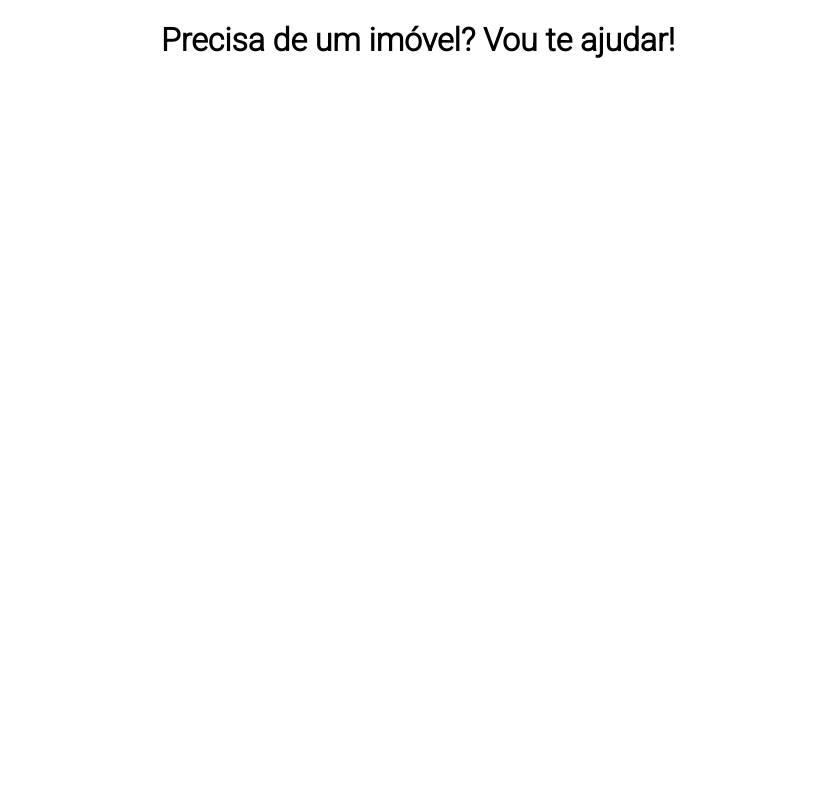
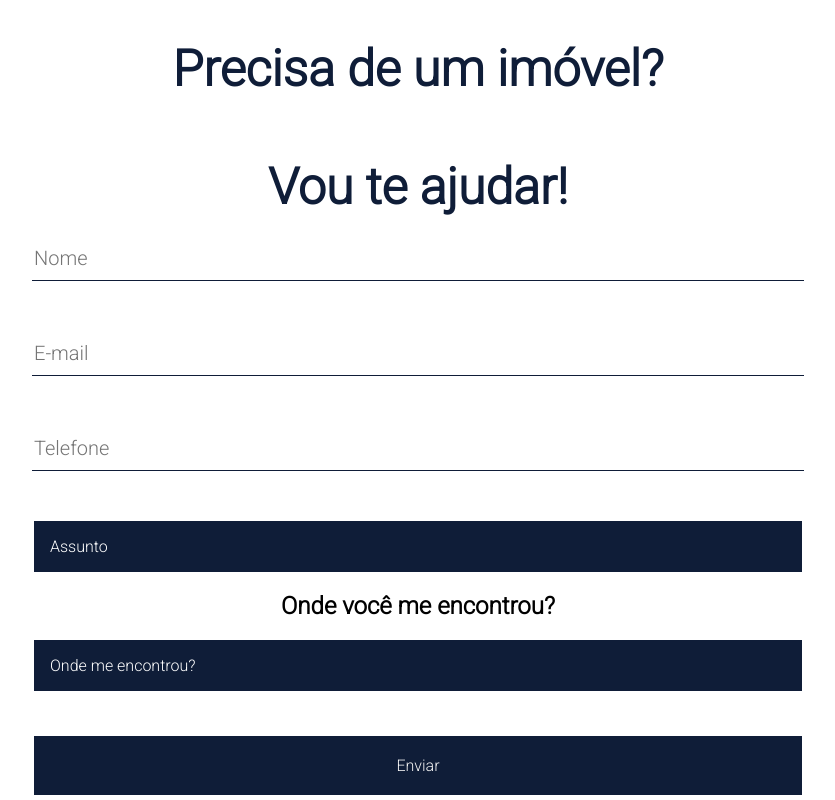
Before and after one commit to baptixta/pablito-site, a website: page src/copy/contato.html in a window 1280 px wide. Shown: the whole page, without its empty margins (222-1057 px from the left). Drawn offline with nearby package versions, Linux system fonts and the light colour scheme; files that its build step writes are made by us from their sources.

Commit message:
pablito // page contato criada

```diff
--- a/gulpfile.js
+++ b/gulpfile.js
@@ -67,7 +67,6 @@ var del = require('del');
 var flatmap = require('gulp-flatmap');
 var lazypipe = require('lazypipe');
 var rename = require('gulp-rename');
-var mailgo = require('mailgo');
 var header = require('gulp-header');
 var package = require('./package.json');
 
--- a/src/copy/contato.html
+++ b/src/copy/contato.html
@@ -9,9 +9,35 @@
 </head>
 <body>
 	<div class="contato flex-column">
-		<h1>Precisa de um imóvel?
-			Vou te ajudar!</h1>
-	</div>
+		<h1 class="contact__title">Precisa de um imóvel?</h1>
+			<h2 class="contact__title">Vou te ajudar!</h2>
+
+			<div class="flex-column contact__info">
+				<input class="contact__input" type="text" placeholder="Nome">
+				<input class="contact__input" type="email" placeholder="E-mail">
+				<input class="contact__input" type="tel" placeholder="Telefone">
+
+				<div class="dropdown">
+					<button class="dropbtn">Assunto</button>
+					<div class="dropdown-content">
+					  <a href="#">Empreendimento</a>
+					  <a href="#">Dúvida</a>
+					  <a href="#">Outro</a>
+					</div>
+				  </div>
+
+				<h2>Onde você me encontrou?</h2>
+				<div class="dropdown">
+					<button class="dropbtn">Onde me encontrou?</button>
+					<div class="dropdown-content">
+					  <a href="#">Google</a>
+					  <a href="#">Instagram</a>
+					  <a href="#">Facebook</a>
+					  <a href="#">Indicação</a>
+					</div>
+				</div>
+
+				<a href="#" class="flex-normal contact__btn">Enviar</a>
 
 	<!-- Scripts -->
 	<script src="https://kit.fontawesome.com/11a0e0cedc.js" crossorigin="anonymous"></script>
--- a/src/sass/components/_contact.scss
+++ b/src/sass/components/_contact.scss
@@ -0,0 +1,88 @@
+.contact__title {
+    color: $blue;
+    font-size: 50px;
+    margin: 40px 0 20px;
+    padding: 0 20px;
+    text-align: center;
+}
+
+.contact__info {
+    width: 60%;
+}
+
+.contact__input {
+    background: none;
+    border-bottom: 1px solid $blue;
+    border-left: none;
+    border-right: none;
+    border-top: none;
+    font: 20px 'Roboto';
+    margin: 0 0 50px;
+    padding: 10px 2px;
+    width: 100%;
+}
+
+.dropbtn {
+    background-color: $blue;
+    border: none;
+    color: white;
+    cursor: pointer;
+    font-size: 16px;
+    padding: 16px;
+    text-align: left;
+    transition: all .4s ease;
+    width: 100%;
+  }
+
+  /* The container <div> - needed to position the dropdown content */
+  .dropdown {
+    position: relative;
+    display: inline-block;
+    transition: all .4s ease;
+    width: 100%;
+  }
+
+  /* Dropdown Content (Hidden by Default) */
+  .dropdown-content {
+    display: none;
+    position: absolute;
+    background-color: #f9f9f9;
+    min-width: 160px;
+    width: 100%;
+    z-index: 1;
+  }
+
+  /* Links inside the dropdown */
+  .dropdown-content a {
+    color: black;
+    padding: 12px 16px;
+    text-decoration: none;
+    display: block;
+  }
+
+
+  .dropdown-content a:hover {background-color: #f1f1f1}
+
+  .dropdown:hover .dropdown-content {
+    display: block;
+  }
+
+  .dropdown:hover .dropbtn {
+    background-color: #334e82;
+    transition: all .4s ease;
+  }
+
+.contact__btn {
+    background: $blue;
+    color: $white;
+    margin-top: 45px;
+    padding: 20px 0;
+    text-decoration: none;
+    transition: all .4s ease;
+    width: 100%;
+
+    &:hover {
+        background: #334e82;
+        color: $white;
+    }
+}
--- a/src/sass/main.scss
+++ b/src/sass/main.scss
@@ -1,4 +1,4 @@
 @import "components/base",
         "components/utils",
         "components/home",
-        "components/contact"
+        "components/contact";
```
